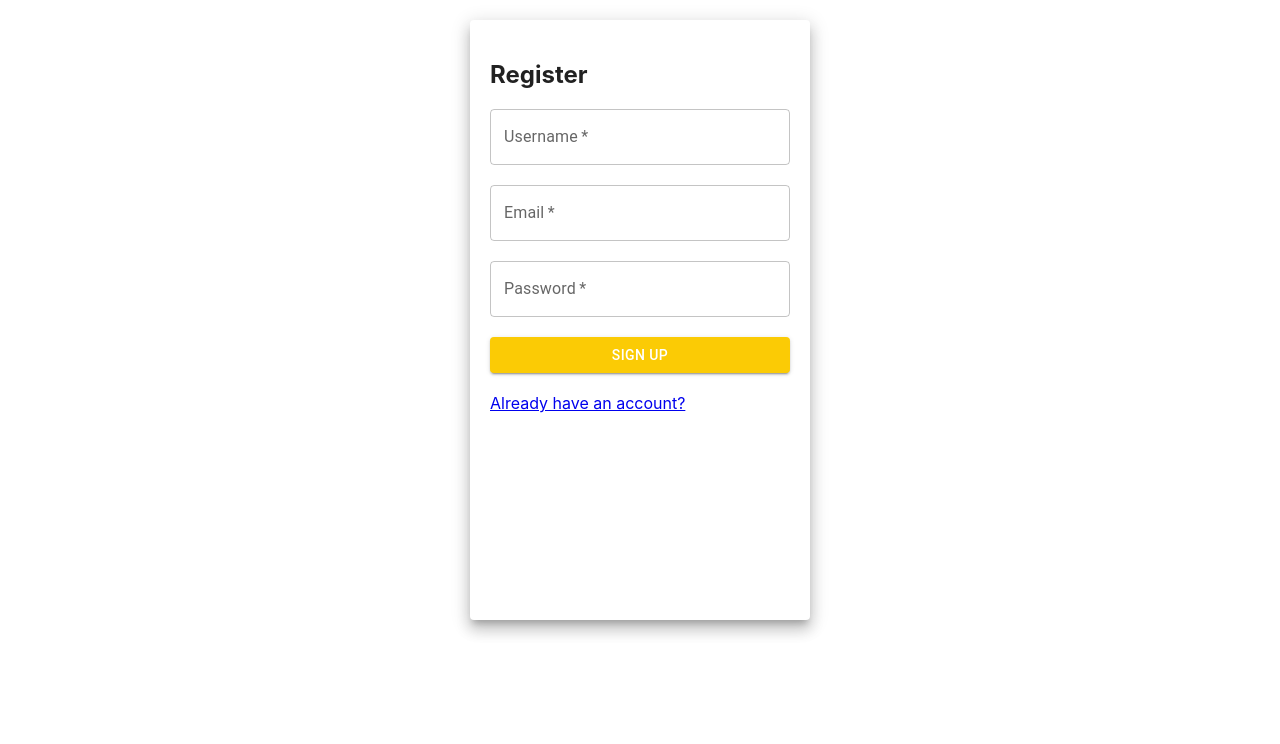
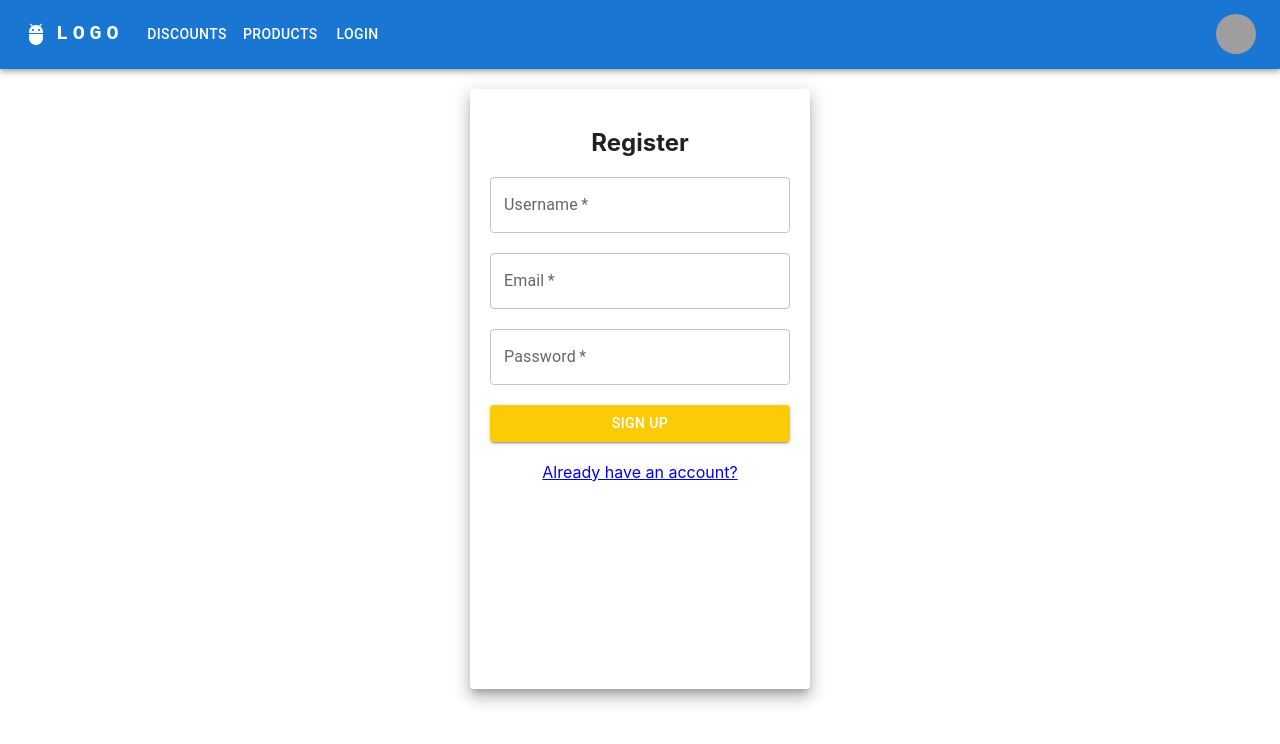
Before and after one commit to ArielDveirin/Kaveret, a React (Create React App) app in the folder kaveret-front/: page /register in a window 1280 px wide. Shown: the top 744 px of the page. Built offline with nearby package versions, Linux system fonts and the light colour scheme; grey boxes are pictures that could not be loaded.

Commit message:
added working navBar with redirection

```diff
--- a/kaveret-front/package.json
+++ b/kaveret-front/package.json
@@ -5,6 +5,7 @@
   "dependencies": {
     "@emotion/react": "^11.11.1",
     "@emotion/styled": "^11.11.0",
+    "@mui/icons-material": "^5.14.3",
     "@mui/material": "^5.14.2",
     "@testing-library/jest-dom": "^5.17.0",
     "@testing-library/react": "^13.4.0",
--- a/kaveret-front/src/App.tsx
+++ b/kaveret-front/src/App.tsx
@@ -1,38 +1,44 @@
 import React, {useEffect, useState} from 'react';
 import './App.css';
-import {BrowserRouter, Route} from "react-router-dom";
-import Home from './pages/Home';
+
+import Nav from "./components/Nav";
+import { BrowserRouter, Route, Routes } from 'react-router-dom';
+import Home from "./pages/Home";
+import Register from "./pages/register";
 import Login from './pages/login';
-import Register from './pages/register';
+import SearchAppBar from './components/Nav';
+import ResponsiveAppBar from './components/Nav';
 
 function App() {
     const [name, setName] = useState('');
 
-    useEffect(() => {
-        (
-            async () => {
-                const response = await fetch('http://localhost:3000/validate', {
-                    headers: {'Content-Type': 'application/json'},
-                    credentials: 'include',
-                });
-
-                const content = await response.json();
-
-                setName(content.name);
-            }
-        )();
-    });
 
 
+    /*
+    return (
+        <div className="App">
+                <SearchAppBar/>
+
+                <main className="form-signin">
+                    <Routes>
+                        <Route path="/"  Component={() => <Home name={name}/>}/>
+                        <Route path="/login" Component={() => <Login setName={setName}/>}/>
+                        <Route path="/register" Component={Register}/>
+                    </Routes>
+                </main>
+        </div>
+    );*/
     return (
         <div className="App">
             <BrowserRouter>
+                <ResponsiveAppBar/>
 
-                <main className="form-signin">
-                    <Route path="/"  Component={() => <Home name={name}/>}/>
-                    <Route path="/login" Component={() => <Login setName={setName}/>}/>
-                    <Route path="/register" Component={Register}/>
-                </main>
+                <Routes>
+
+                    <Route path="/"  element={<Home name={''} />} />
+                    <Route path="/login" element={<Login />} />
+                    <Route path="/register" element={<Register />} />
+                </Routes>
             </BrowserRouter>
         </div>
     );
--- /dev/null
+++ b/kaveret-front/src/components/Nav.tsx
@@ -0,0 +1,167 @@
+import * as React from 'react';
+import AppBar from '@mui/material/AppBar';
+import Box from '@mui/material/Box';
+import Toolbar from '@mui/material/Toolbar';
+import IconButton from '@mui/material/IconButton';
+import Typography from '@mui/material/Typography';
+import Menu from '@mui/material/Menu';
+import MenuIcon from '@mui/icons-material/Menu';
+import Container from '@mui/material/Container';
+import Avatar from '@mui/material/Avatar';
+import Button from '@mui/material/Button';
+import Tooltip from '@mui/material/Tooltip';
+import MenuItem from '@mui/material/MenuItem';
+import AdbIcon from '@mui/icons-material/Adb';
+import { Link } from 'react-router-dom';
+
+const pages = ['Discounts', 'Products', 'login'];
+const settings = ['Profile', 'Account', 'Dashboard', 'Logout'];
+
+function ResponsiveAppBar() {
+  const [anchorElNav, setAnchorElNav] = React.useState<null | HTMLElement>(null);
+  const [anchorElUser, setAnchorElUser] = React.useState<null | HTMLElement>(null);
+
+  const handleOpenNavMenu = (event: React.MouseEvent<HTMLElement>) => {
+    setAnchorElNav(event.currentTarget);
+  };
+  const handleOpenUserMenu = (event: React.MouseEvent<HTMLElement>) => {
+    setAnchorElUser(event.currentTarget);
+  };
+
+  const handleCloseNavMenu = () => {
+    setAnchorElNav(null);
+  };
+
+  const handleCloseUserMenu = () => {
+    setAnchorElUser(null);
+  };
+
+  return (
+    <AppBar position="static">
+      <Container maxWidth="xl">
+        <Toolbar disableGutters>
+          <AdbIcon sx={{ display: { xs: 'none', md: 'flex' }, mr: 1 }} />
+          <Typography
+            variant="h6"
+            noWrap
+            component="a"
+            href="/"
+            sx={{
+              mr: 2,
+              display: { xs: 'none', md: 'flex' },
+              fontFamily: 'monospace',
+              fontWeight: 700,
+              letterSpacing: '.3rem',
+              color: 'inherit',
+              textDecoration: 'none',
+            }}
+          >
+            LOGO
+          </Typography>
+
+          <Box sx={{ flexGrow: 1, display: { xs: 'flex', md: 'none' } }}>
+            <IconButton
+              size="large"
+              aria-label="account of current user"
+              aria-controls="menu-appbar"
+              aria-haspopup="true"
+              onClick={handleOpenNavMenu}
+              color="inherit"
+            >
+              <MenuIcon />
+            </IconButton>
+            <Menu
+              id="menu-appbar"
+              anchorEl={anchorElNav}
+              anchorOrigin={{
+                vertical: 'bottom',
+                horizontal: 'left',
+              }}
+              keepMounted
+              transformOrigin={{
+                vertical: 'top',
+                horizontal: 'left',
+              }}
+              open={Boolean(anchorElNav)}
+              onClose={handleCloseNavMenu}
+              sx={{
+                display: { xs: 'block', md: 'none' },
+              }}
+            >
+              {pages.map((page) => (
+                <MenuItem key={page} onClick={handleCloseNavMenu}>
+                  <Typography textAlign="center">
+                    <Link style={{textDecoration: "none", color:"white"}} to={`/${page}`}>{page}</Link>
+                  </Typography>
+                </MenuItem>
+              ))}
+            </Menu>
+          </Box>
+          <AdbIcon sx={{ display: { xs: 'flex', md: 'none' }, mr: 1 }} />
+          <Typography
+            variant="h5"
+            noWrap
+            component="a"
+            href="/"
+            sx={{
+              mr: 2,
+              display: { xs: 'flex', md: 'none' },
+              flexGrow: 1,
+              fontFamily: 'monospace',
+              fontWeight: 700,
+              letterSpacing: '.3rem',
+              color: 'inherit',
+              textDecoration: 'none',
+            }}
+          >
+            LOGO
+          </Typography>
+          <Box sx={{ flexGrow: 1, display: { xs: 'none', md: 'flex' } }}>
+            {pages.map((page) => (
+              <Button
+                key={page}
+                onClick={handleCloseNavMenu}
+                sx={{ my: 2, color: 'white', display: 'block' }}
+              >
+                <Link style={{textDecoration: "none", color:"white"}} to={`/${page}`}>
+                  {page}
+                </Link>
+              </Button>
+            ))}
+          </Box>
+
+          <Box sx={{ flexGrow: 0 }}>
+            <Tooltip title="Open settings">
+              <IconButton onClick={handleOpenUserMenu} sx={{ p: 0 }}>
+                <Avatar alt="Remy Sharp" src="/static/images/avatar/2.jpg" />
+              </IconButton>
+            </Tooltip>
+            <Menu
+              sx={{ mt: '45px' }}
+              id="menu-appbar"
+              anchorEl={anchorElUser}
+              anchorOrigin={{
+                vertical: 'top',
+                horizontal: 'right',
+              }}
+              keepMounted
+              transformOrigin={{
+                vertical: 'top',
+                horizontal: 'right',
+              }}
+              open={Boolean(anchorElUser)}
+              onClose={handleCloseUserMenu}
+            >
+              {settings.map((setting) => (
+                <MenuItem key={setting} onClick={handleCloseUserMenu}>
+                  <Typography textAlign="center">{setting}</Typography>
+                </MenuItem>
+              ))}
+            </Menu>
+          </Box>
+        </Toolbar>
+      </Container>
+    </AppBar>
+  );
+}
+export default ResponsiveAppBar;
--- a/kaveret-front/src/index.tsx
+++ b/kaveret-front/src/index.tsx
@@ -1,39 +1,20 @@
 import React from 'react';
-import ReactDOM from 'react-dom/client';
+import ReactDOM from 'react-dom';
 import './index.css';
 import App from './App';
 import reportWebVitals from './reportWebVitals';
+
+import Home from "./pages/Home";
+import Register from "./pages/register";
 import Login from './pages/login';
 
-import {
-  createBrowserRouter,
-  RouterProvider,
-} from "react-router-dom";
-import "./index.css";
-import Register from './pages/register';
-import Home from './pages/Home';
+import { BrowserRouter, Route, Routes } from 'react-router-dom';
 
-const router = createBrowserRouter([
-  {
-    path: "/",
-    element: <Home name={''}></Home>,
-  },
-  {
-    path: "/login",
-    element: <Login setName={function (name: string): void {
-      throw new Error('Function not implemented.');
-    } }></Login>,
-  },
-  {
-    path: "/register",
-    element: <Register></Register>,
-  },
-]);
-
-ReactDOM.createRoot(document.getElementById("root")!).render(
+ReactDOM.render(
   <React.StrictMode>
-    <RouterProvider router={router} />
-  </React.StrictMode>
+    <App/>
+  </React.StrictMode>,
+  document.getElementById('root')
 );
 
 // If you want to start measuring performance in your app, pass a function
--- a/kaveret-front/src/pages/Home.tsx
+++ b/kaveret-front/src/pages/Home.tsx
@@ -5,6 +5,8 @@
         <div>
             {props.name ? 'Hi ' + props.name : 'You are not logged in'}
         </div>
+
+
     );
 };
 
--- a/kaveret-front/src/pages/login.tsx
+++ b/kaveret-front/src/pages/login.tsx
@@ -5,7 +5,7 @@
 import React, { useState } from 'react'
 
 
-const Login=(props: { setName: (name: string) => void })=> {
+const Login=()=> {
     const navigate = useNavigate();
 
     const paperStyle={padding : 20, height:'70vh', width:300, margin:"20px auto"}
@@ -33,7 +33,6 @@
         const content = await response.json();
 
         setRedirect(true);
-        props.setName(content.name);
     }
     if (direct) {
             navigate('/');
```
Also changed, not shown: kaveret-front/src/App.css (line endings or trailing spaces), 1 other file (tests, documents, lock files or other folders).
